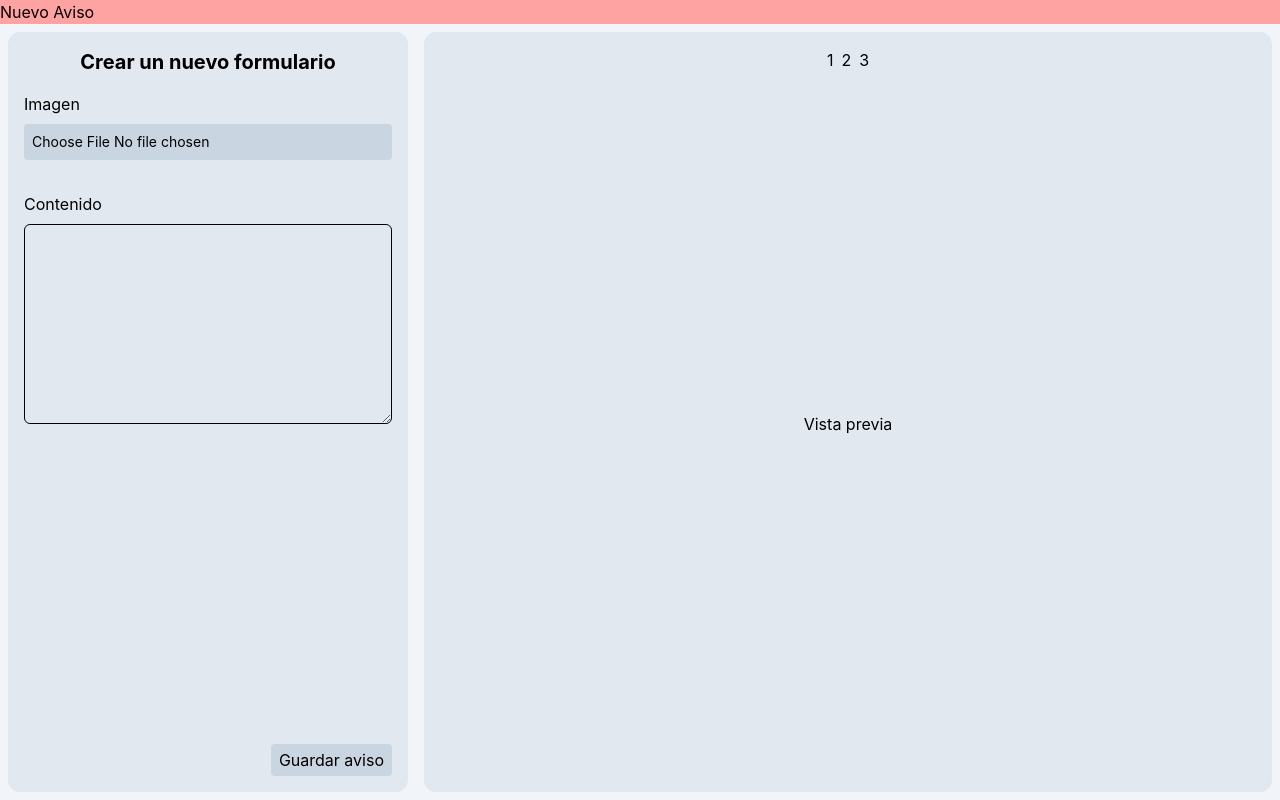
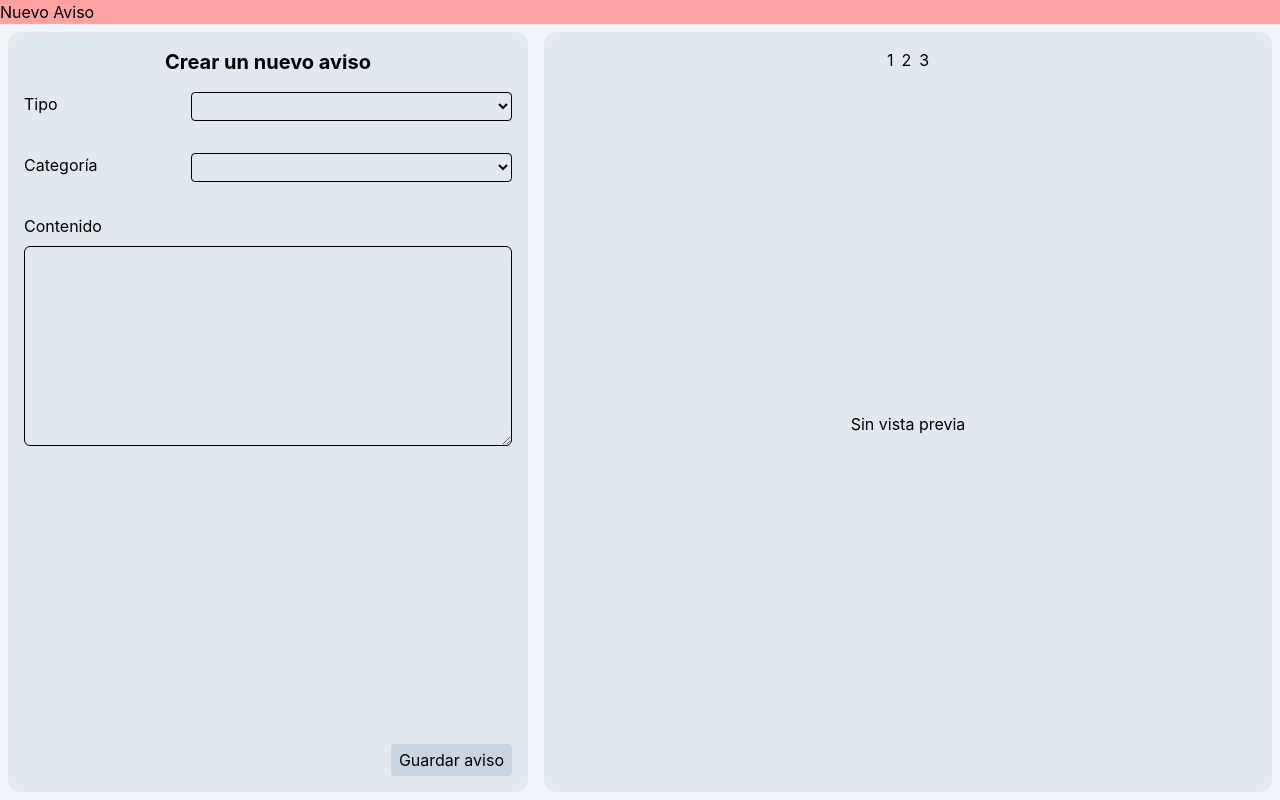
Before and after one commit to joseyaniez/super-avisos, a SvelteKit app: page /admin/dashboard in a window 1280 px wide. Built offline with nearby package versions, Linux system fonts and the light colour scheme.

Commit message:
feat(form): formulario del editor y separación de contenidos en vista previa

```diff
--- a/src/lib/components/AdminNavbar.svelte
+++ b/src/lib/components/AdminNavbar.svelte
@@ -6,9 +6,6 @@ let { tab = $bindable('nuevo') } = $props();
 <div class="bg-red-300">
   <div>
     <button onclick={() => tab = 'nuevo'}>Nuevo</button>
-    <button onclick={() => {
-      console.log('Cambiando a aviso');
-      tab = 'aviso';
-    }}>Aviso</button>
+    <button onclick={() => tab = 'aviso'}>Aviso</button>
   </div>
 </div>
--- /dev/null
+++ b/src/lib/states/noticeFormState.svelte.ts
@@ -0,0 +1,23 @@
+type NoticeFormState = {
+  noticeType: string,
+  category: string,
+  observation: string,
+  documentNumber: string,
+  image: File | null,
+  clientName: string,
+  paymentType: string,
+}
+
+export const noticeFormState = $state<NoticeFormState>({
+  noticeType: '',
+  category: '',
+  observation: '',
+  documentNumber: '',
+  image: null,
+  clientName: '',
+  paymentType: '',
+})
+
+export const noticeContent = $state({
+  raw: '',
+});
--- /dev/null
+++ b/src/lib/util/parser/parseContents.ts
@@ -0,0 +1,55 @@
+
+export type ParsedText = {
+  titulo: string;
+  textoNormal: string;
+  postdata: string;
+};
+
+export function parseEditorText(input: string): ParsedText {
+  const lines = input.split(/\r?\n/);
+
+  // Quitar líneas vacías solo al inicio y al final
+  let start = 0;
+  let end = lines.length - 1;
+
+  while (start <= end && lines[start].trim() === '') start++;
+  while (end >= start && lines[end].trim() === '') end--;
+
+  const result: ParsedText = {
+    titulo: '',
+    textoNormal: '',
+    postdata: ''
+  };
+
+  if (start > end) return result;
+
+  const contentLines = lines.slice(start, end + 1);
+
+  // Título: solo válido en la primera línea no vacía
+  const firstLine = contentLines[0].trim();
+  const titleMatch = firstLine.match(/^###(.*?)###$/);
+
+  let bodyStart = 0;
+  if (titleMatch) {
+    result.titulo = titleMatch[1].trim();
+    bodyStart = 1;
+  }
+
+  // Postdata: solo válida en la última línea no vacía
+  const lastIndex = contentLines.length - 1;
+  const lastLine = contentLines[lastIndex].trim();
+  const postdataMatch = lastLine.match(/^\/\/\/(.*?)\/\/\/$/);
+
+  let bodyEnd = contentLines.length;
+  if (postdataMatch) {
+    result.postdata = postdataMatch[1].trim();
+    bodyEnd = lastIndex;
+  }
+
+  // Todo lo que queda en medio es texto normal
+  const bodyLines = contentLines.slice(bodyStart, bodyEnd);
+
+  result.textoNormal = bodyLines.join('\n').trim();
+
+  return result;
+}
--- a/src/routes/admin/dashboard/sections/new/components/NoticeForm.svelte
+++ b/src/routes/admin/dashboard/sections/new/components/NoticeForm.svelte
@@ -1,14 +1,55 @@
-<div class="m-2 flex flex-col items-center rounded-xl min-w-100 p-4 bg-slate-200">
-  <h2 class="font-bold text-xl">Crear un nuevo formulario</h2>
+<script lang="ts">
+
+  import { noticeFormState, noticeContent } from "$lib/states/noticeFormState.svelte";
+
+  const noticeTypes = [
+    { id: 1, name: 'Pequeño' },
+    { id: 2, name: 'Mediano' },
+    { id: 3, name: 'Doble' },
+    { id: 4, name: 'Doble con imagen' },
+    { id: 5, name: 'Grande' },
+    { id: 6, name: 'Solo imagen' },
+  ]
+
+  const categories = [
+    { id: 1, name: 'General' },
+    { id: 2, name: 'Eventos' },
+    { id: 3, name: 'Ofertas' },
+    { id: 4, name: 'Noticias' },
+    { id: 5, name: 'Otros' },
+  ]
+
+</script>
+
+<div class="m-2 flex flex-col items-center rounded-xl min-w-130 p-4 bg-slate-200">
+  <h2 class="font-bold text-xl">Crear un nuevo aviso</h2>
   <form action="" class="w-full flex flex-col h-full">
-    <div class="flex flex-col gap-2 my-4">
-      <label for="imagecontent">Imagen</label>
-      <input class="bg-slate-300 p-2 rounded text-sm" type="file">
+    <div class="flex flex-row gap-3 my-4">
+      <label class="flex-1" for="noticetype">Tipo</label>
+      <select bind:value={noticeFormState.noticeType} id="noticetype" class="flex-2 p-1 rounded text-sm border">
+        {#each noticeTypes as noticeType}
+          <option value={noticeType.name}>{noticeType.name}</option>
+        {/each}
+      </select>
+    </div>
+    <div class="flex flex-row gap-3 my-4">
+      <label class="flex-1" for="noticetype">Categoría</label>
+      <select bind:value={noticeFormState.category}  id="noticetype" class="flex-2 p-1 rounded text-sm border">
+        {#each categories as category}
+          <option value={category.name}>{category.name}</option>
+        {/each}
+      </select>
     </div>
     <div class="flex flex-col gap-2 my-4">
       <label for="noticecontent">Contenido</label>
-      <textarea class="min-h-50 max-h-100 border rounded-md p-4" id="noticecontent"></textarea>
+      <textarea bind:value={noticeContent.raw} class="min-h-50 max-h-100 border rounded-md p-4" id="noticecontent"></textarea>
     </div>
+    {#if noticeFormState.category === 'Noticias'}
+      <div class="flex flex-col gap-2 my-4">
+        <label for="imagecontent">Imagen</label>
+        <input class="bg-slate-300 p-2 rounded text-sm" type="file">
+      </div>
+    {/if}
     <span class="flex-1"></span>
     <div class="flex flex-row gap-4 justify-end">
       <input type="submit" class="py-1 px-2 rounded bg-slate-300 cursor-pointer" value="Guardar aviso"/>
--- a/src/routes/admin/dashboard/sections/new/components/NoticeVisualizer.svelte
+++ b/src/routes/admin/dashboard/sections/new/components/NoticeVisualizer.svelte
@@ -1,10 +1,33 @@
+<script lang="ts">
+  import { noticeContent, noticeFormState } from "$lib/states/noticeFormState.svelte";
+  import { parseEditorText, type ParsedText } from "$lib/util/parser/parseContents";
+
+  let noticeContents = $state<ParsedText>({
+    titulo: '',
+    textoNormal: '',
+    postdata: ''
+  })
+
+  $effect(() => {
+    if(noticeFormState.noticeType === 'Mediano'){
+      noticeContents = parseEditorText(noticeContent.raw);
+    }
+  })
+
+</script>
 <div class="flex-1 flex flex-col m-2 p-4 rounded-xl bg-slate-200">
   <div class="flex flex-row justify-center gap-2">
     <button>1</button>
     <button>2</button>
     <button>3</button>
   </div>
-  <div class="flex-1 flex items-center justify-center">
-    Vista previa
+  <div class="flex-1 flex items-center justify-center" style="white-space: pre-line;">
+    {#if noticeContent.raw == ''}
+      Sin vista previa
+    {:else}
+      título: {noticeContents.titulo}
+      texto normal: {noticeContents.textoNormal}
+      postdata: {noticeContents.postdata}
+    {/if}
   </div>
 </div>
```
